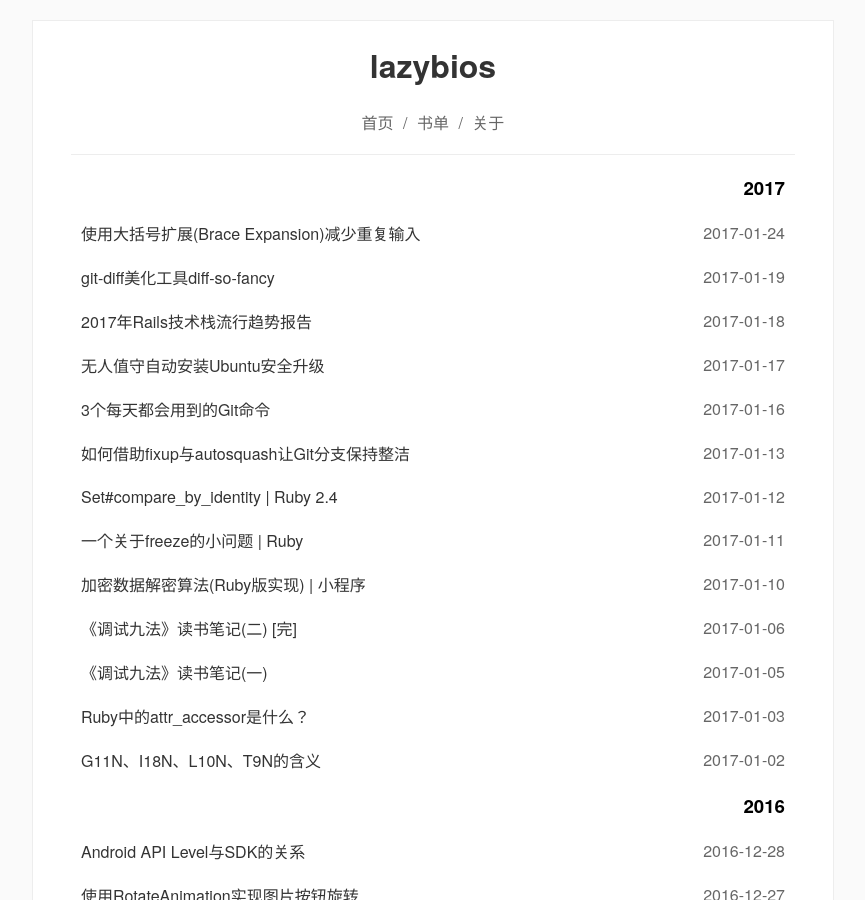
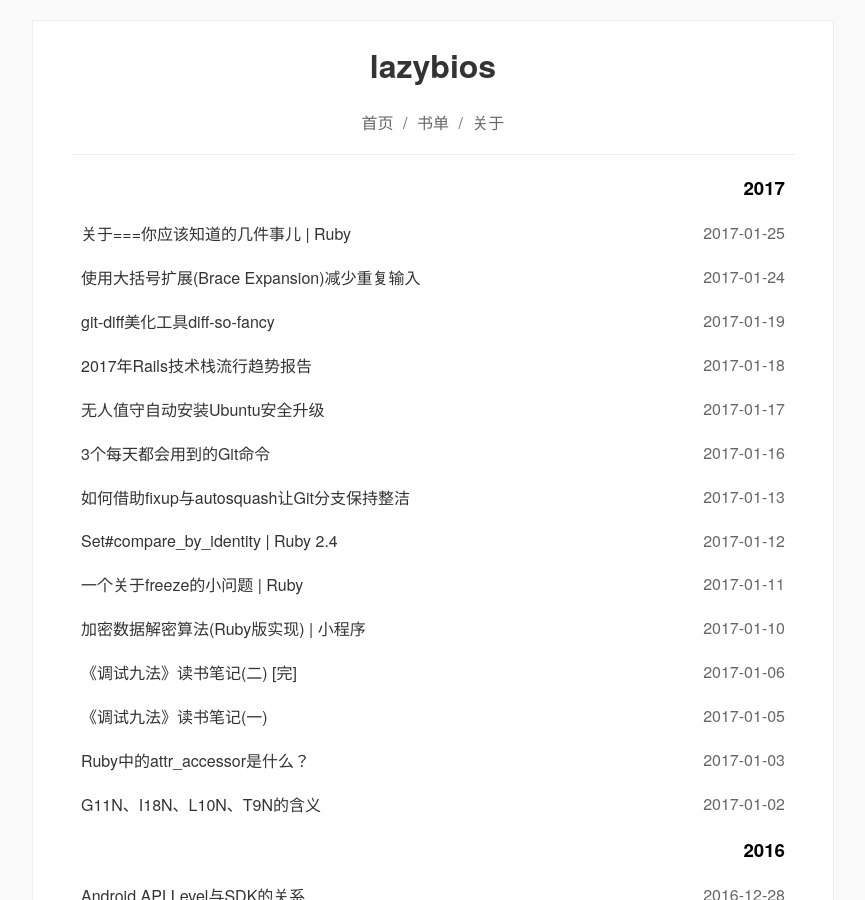
Before and after one commit to lazybios/lazybios.github.com, a Jekyll site: the page built from index.md, in a window 1280 px wide and 900 px high. Shown: the whole window, without its empty margins (207-1072 px from the left). Built offline with Jekyll 4.4.1, drawn with Linux system fonts in a browser that asks for light colours; Markdown is read by kramdown in place of the engine named in the settings; some of the changed lines change nothing that is shown.

Commit message:
new article

````diff
--- /dev/null
+++ b/_posts/2017-01-25-ruby-triple-equals-operator.md
@@ -0,0 +1,104 @@
+---
+layout: post
+title: "关于===你应该知道的几件事儿 | Ruby"
+date: "2017-01-25"
+---
+
+与JavaScript里的`===`类似，Ruby里也有一个`===`操作符，不过所不同的是JavaScript里用`===`来验证相等性，而Ruby中的`===`确是用来验证归属性的， `a === b`，的含义可以粗略的描述成表示假设`a`是一个集合，那么`b`属于`a`吗？
+
+一个比较常见的用例是测试一个对象是否是某个类的实例。这也是为什么会把`===`称为`case`比较符的原因。
+
+```ruby
+String === "hi"       # True
+Object === "hi"       # True
+Integer === "hi"      # False
+```
+
+这种行为看起来与`is_a?`方法有些类似，不过它还是要比`is_a?`考虑的更多一些。它还可以用来验证某个值是否落在一个给定范围内。
+
+```ruby
+(1..100) === 3        # True
+(1..100) === 200      # False
+```
+
+除了上面这种明确的数值范围比较外，`===`还可以处理正则表达式的验证，因为从某种角度正则表达式所代表的也是一个集合，一个符合表达式条件的字符串集合。这样看可以验证正则就不足为奇了。
+
+```ruby
+/abcd/ === "abcdefg"  # True
+```
+
+不过要指出的是，数组类型并没有实现`===`方法，所以在数组对象上调用`===`，实际上调用的是`Object`对象的`===`方法。猜测这样设计应该是因为数组类型是个可变的集合，相比`Set`而言，其集合内容不够明确，没有什么元素可以算的上特定属于某个数组的。
+
+```ruby
+[1, 2, 3] === 1      # False
+```
+
+### Case语句
+了解了`===`的特性，再看`case`语句的好多行为就好理解多了。`case`语句中的比较操作，其实就用的`===`方法。
+
+```ruby
+case foo
+when "bar"
+  do_something()
+when "baz"
+  do_something_else()
+end
+```
+
+#### 类型匹配
+```ruby
+case "hi"
+when String
+  puts "I'm a string"
+end
+```
+
+#### 范围匹配
+```ruby
+case status_code
+when (200...300)
+  handle_success
+when (500...600)
+  handle_failure
+end
+```
+
+#### 正则匹配
+```ruby
+case "abcd"
+when /ab/
+  do_something
+end
+```
+
+### 异常捕获
+与`case`语句一样，`rescue`语句在选择要捕获什么异常时候也是用的`===`方法:
+
+```ruby
+begin
+  do_something
+rescue StandardError
+end
+```
+
+在知晓这一设定的前提下，你完全可以绕过异常的继承体系，自己自定义个实现了`===`方法的异常类，从而让异常捕获的方式更加多变。
+
+```ruby
+class FoobarMatcher
+  def self.===(exception)
+    # rescue all exceptions with messages starting with FOOBAR
+    exception.message =~ /^FOOBAR/
+  end
+end
+
+begin
+  raise EOFError, "FOOBAR: there was an eof!"
+rescue FoobarMatcher
+  puts "rescued!"
+end
+```
+
+-完-
+
+### 参考引用
++ [http://t.cn/RxtqI1g]()
````
Also changed, not shown: _posts/2017-01-24-command-line-tip-brace-expansion.md (+0 -2 lines).
